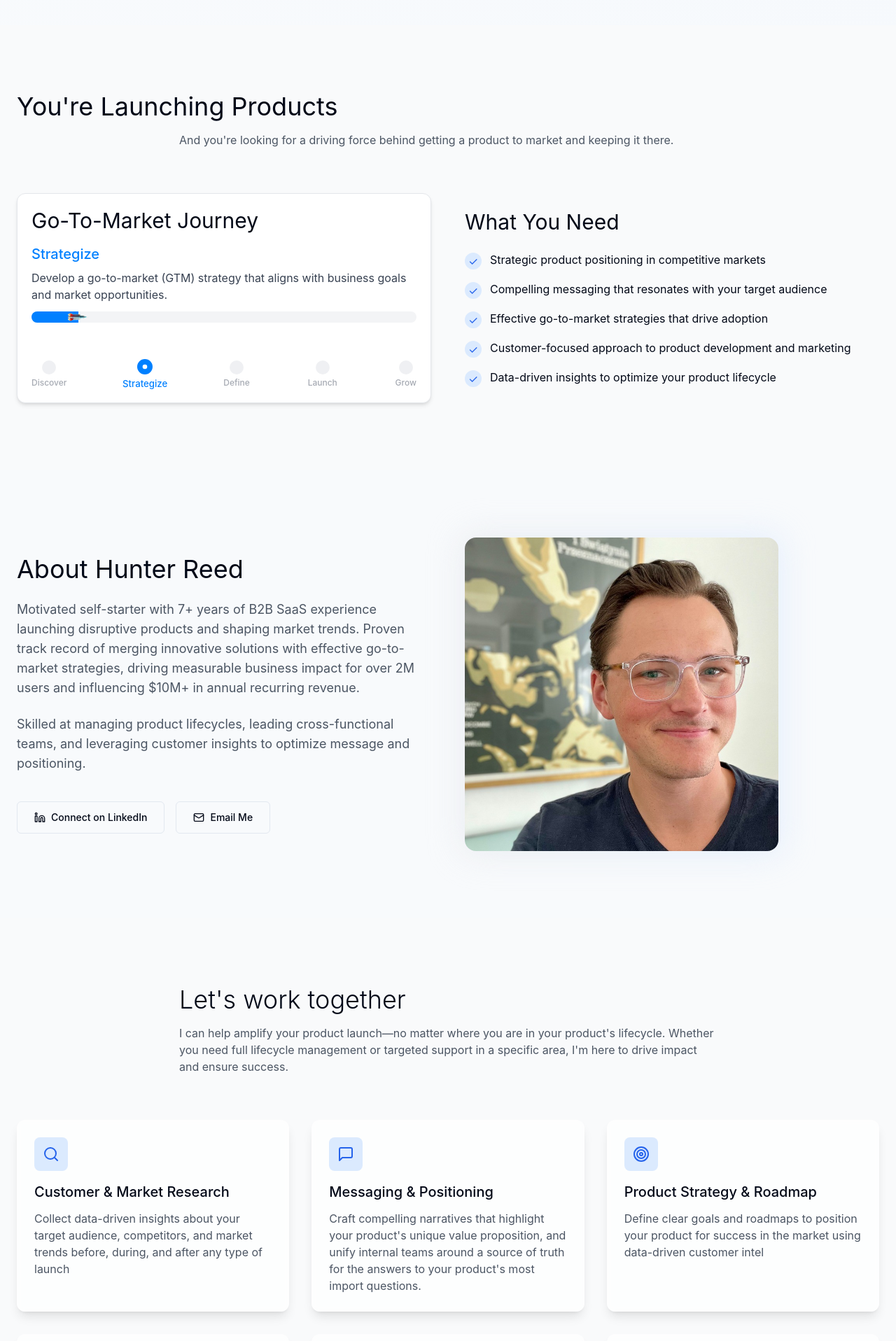
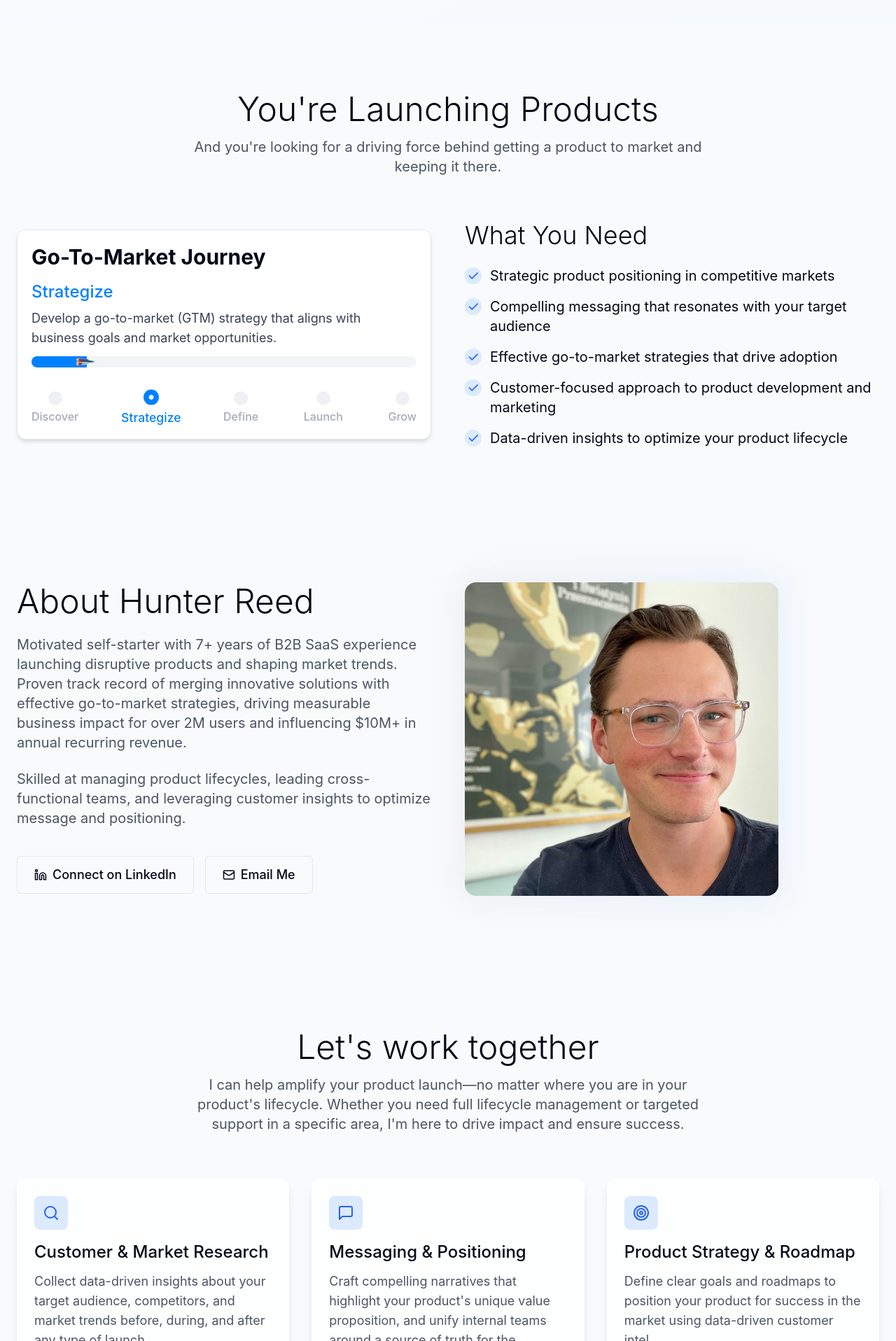
Before and after one commit to ReedInnovate/reedinnovatellc-mainsite, a React (Vite) app: page / in a window 1280 px wide. Shown: the part 764-2680 px from the top of the page at 70% size. Built offline with nearby package versions, Linux system fonts and the light colour scheme; a web font is replaced by a local one.

Commit message:
Reverted to edit edt-531dc16c-96d7-4029-952d-cc1d5d50a9ab: "Increase section title/description size
Increase the font size of the title and description in the You, Me, Together, and Contact sections."

```diff
--- a/src/components/NavBar.tsx
+++ b/src/components/NavBar.tsx
@@ -74,7 +74,7 @@ const NavBar = () => {
               <li key={link.name}>
                 <a
                   href={link.href}
-                  className="block py-2 text-gray-700 hover:text-primary transition-colors text-lg font-medium"
+                  className="block py-2 text-gray-700 hover:text-primary transition-colors"
                   onClick={() => setMenuOpen(false)}
                 >
                   {link.name}
--- a/src/components/sections/AboutSection.tsx
+++ b/src/components/sections/AboutSection.tsx
@@ -1,28 +1,39 @@
+
 import AnimatedSection from '@/components/AnimatedSection';
 import Button from '@/components/Button';
 import { Linkedin, Mail } from 'lucide-react';
+
 const AboutSection = () => {
-  return <AnimatedSection id="me" className="py-16 md:py-24">
+  return (
+    <AnimatedSection id="me" className="py-16 md:py-24">
       <div className="container mx-auto px-4 md:px-6">
         <div className="grid grid-cols-1 lg:grid-cols-2 gap-8 md:gap-12 items-center">
           <div className="space-y-4 md:space-y-6 order-2 lg:order-1">
-            <h2 className="section-title md:text-4xl lg:text-left text-left text-4xl font-normal">About Hunter Reed</h2>
-            <p className="text-gray-600 leading-relaxed font-normal md:text-lg text-base">
+            <h2 className="section-title text-4xl md:text-5xl text-center lg:text-left">About Hunter Reed</h2>
+            <p className="text-gray-600 leading-relaxed text-lg md:text-xl">
               Motivated self-starter with 7+ years of B2B SaaS experience launching disruptive products and shaping market trends. Proven track record of merging innovative solutions with effective go-to-market strategies, driving measurable business impact for over 2M users and influencing $10M+ in annual recurring revenue.
             </p>
-            <p className="text-gray-600 leading-relaxed font-normal md:text-lg text-base">
+            <p className="text-gray-600 leading-relaxed text-lg md:text-xl">
               Skilled at managing product lifecycles, leading cross-functional teams, and leveraging customer insights to optimize message and positioning.
             </p>
             <div className="pt-4 flex flex-wrap justify-center lg:justify-start gap-4">
-              <a href="https://www.linkedin.com/in/hunterjreed" target="_blank" rel="noopener noreferrer" className="inline-flex items-center">
-                <Button variant="outline" className="flex items-center gap-2 text-sm">
-                  <Linkedin size={16} />
+              <a
+                href="https://www.linkedin.com/in/hunterjreed"
+                target="_blank"
+                rel="noopener noreferrer"
+                className="inline-flex items-center"
+              >
+                <Button variant="outline" className="flex items-center gap-2 text-base md:text-lg">
+                  <Linkedin size={18} />
                   Connect on LinkedIn
                 </Button>
               </a>
-              <a href="mailto:hunter@reedinnovate.com" className="inline-flex items-center">
-                <Button variant="outline" className="flex items-center gap-2 text-sm">
-                  <Mail size={16} />
+              <a
+                href="mailto:hunter@reedinnovate.com"
+                className="inline-flex items-center"
+              >
+                <Button variant="outline" className="flex items-center gap-2 text-base md:text-lg">
+                  <Mail size={18} />
                   Email Me
                 </Button>
               </a>
@@ -31,11 +42,17 @@ const AboutSection = () => {
           <div className="relative order-1 lg:order-2 mx-auto lg:mx-0 max-w-sm lg:max-w-md">
             <div className="absolute -inset-1 bg-gradient-to-r from-gray-200 to-blue-100 rounded-2xl blur-xl opacity-70"></div>
             <div className="relative aspect-square w-full overflow-hidden rounded-2xl">
-              <img src="/lovable-uploads/1deb589d-a34d-48c8-afae-6d2c8bc0d31c.png" alt="Hunter Reed" className="h-full w-full object-cover" />
+              <img
+                src="/lovable-uploads/1deb589d-a34d-48c8-afae-6d2c8bc0d31c.png"
+                alt="Hunter Reed"
+                className="h-full w-full object-cover"
+              />
             </div>
           </div>
         </div>
       </div>
-    </AnimatedSection>;
+    </AnimatedSection>
+  );
 };
+
 export default AboutSection;
--- a/src/components/sections/WorkingTogetherSection.tsx
+++ b/src/components/sections/WorkingTogetherSection.tsx
@@ -1,73 +1,103 @@
+
 import AnimatedSection from '@/components/AnimatedSection';
-import { Search, MessageSquare, Target, ArrowUpRight, Rocket, ScrollText, Zap, BarChart3, PenTool } from 'lucide-react';
-const serviceItems = [{
+import {
+  Search,
+  MessageSquare,
+  Target,
+  ArrowUpRight,
+  Rocket,
+  ScrollText,
+  Zap,
+  BarChart3,
+  PenTool
+} from 'lucide-react';
+
+const serviceItems = [
+  {
     title: "Customer & Market Research",
     description: "Collect data-driven insights about your target audience, competitors, and market trends before, during, and after any type of launch",
     delay: 0,
     icon: <Search className="text-blue-600" />
-}, {
+  },
+  {
     title: "Messaging & Positioning",
     description: "Craft compelling narratives that highlight your product's unique value proposition, and unify internal teams around a source of truth for the answers to your product's most import questions.",
     delay: 100,
     icon: <MessageSquare className="text-blue-600" />
-}, {
+  },
+  {
     title: "Product Strategy & Roadmap",
     description: "Define clear goals and roadmaps to position your product for success in the market using data-driven customer intel",
     delay: 200,
     icon: <Target className="text-blue-600" />
-}, {
+  },
+  {
     title: "Go-to-Market Strategy",
     description: "Implement strategy covering market research & target audience, value proposition & positioning, distribution & sales channels, marketing & demand generation, customer experience & retention, measurement & optimization.",
     delay: 300,
     icon: <ArrowUpRight className="text-blue-600" />
-}, {
+  },
+  {
     title: "Product Launch Management",
     description: "Whether a small-scale feature update or a full-blown new product, coordinate cross-functional launch efforts to ensure successful product introductions.",
     delay: 400,
     icon: <Rocket className="text-blue-600" />
-}, {
+  },
+  {
     title: "Content Marketing",
     description: "Create anything from blogs, whitepapers, and case studies to social media posts, product guides, sales one-pagers, and more",
     delay: 500,
     icon: <ScrollText className="text-blue-600" />
-}, {
+  },
+  {
     title: "Content Automation",
     description: "Harness and implement emerging AI technologies to automate content creation, increase throughput, and improve performance.",
     delay: 600,
     icon: <Zap className="text-blue-600" />
-}, {
+  },
+  {
     title: "Strategic Project Management",
     description: "Effectively plan, manage, and report on any strategic or special project linked to business objectives and key results.",
     delay: 700,
     icon: <BarChart3 className="text-blue-600" />
-}, {
+  },
+  {
     title: "Growth Strategy",
     description: "Identify opportunities to scale adoption, drive engagement, build pipeline, and expand your product's market presence.",
     delay: 800,
     icon: <PenTool className="text-blue-600" />
-}];
+  }
+];
+
 const WorkingTogetherSection = () => {
-  return <AnimatedSection id="together" className="bg-gray-50 py-16 md:py-24">
+  return (
+    <AnimatedSection id="together" className="bg-gray-50 py-16 md:py-24">
       <div className="container mx-auto px-4 md:px-6">
         <div className="max-w-3xl mx-auto text-center mb-10 md:mb-16">
-          <h2 className="section-title md:text-4xl text-4xl text-left">Let's work together</h2>
-          <p className="section-description mx-auto md:text-base text-base text-left">
+          <h2 className="section-title text-4xl md:text-5xl">Let's work together</h2>
+          <p className="section-description mx-auto text-lg md:text-xl">
             I can help amplify your product launch—no matter where you are in your product's lifecycle. Whether you need full lifecycle management or targeted support in a specific area, I'm here to drive impact and ensure success.
           </p>
         </div>
 
         <div className="grid grid-cols-1 sm:grid-cols-2 lg:grid-cols-3 gap-6 md:gap-8">
-          {serviceItems.map((service, index) => <div key={index} className="glass-panel rounded-xl p-4 md:p-6 hover:shadow-xl transition-all duration-300 transform hover:-translate-y-1" style={{
-          animationDelay: `${service.delay}ms`
-        }}>
+          {serviceItems.map((service, index) => (
+            <div
+              key={index}
+              className="glass-panel rounded-xl p-4 md:p-6 hover:shadow-xl transition-all duration-300 transform hover:-translate-y-1"
+              style={{ animationDelay: `${service.delay}ms` }}
+            >
               <div className="h-10 w-10 md:h-12 md:w-12 rounded-lg bg-blue-100 flex items-center justify-center mb-3 md:mb-4">
                 {service.icon}
               </div>
-              <h3 className="text-lg md:text-xl font-medium mb-2 md:mb-3">{service.title}</h3>
-              <p className="text-gray-600 text-sm md:text-base">{service.description}</p>
-            </div>)}
+              <h3 className="text-xl md:text-2xl font-medium mb-2 md:mb-3">{service.title}</h3>
+              <p className="text-gray-600 text-base md:text-lg">{service.description}</p>
+            </div>
+          ))}
         </div>
       </div>
-    </AnimatedSection>;
+    </AnimatedSection>
+  );
 };
+
 export default WorkingTogetherSection;
--- a/src/components/sections/YouSection.tsx
+++ b/src/components/sections/YouSection.tsx
@@ -1,32 +1,45 @@
+
 import AnimatedSection from '@/components/AnimatedSection';
 import { useState, useEffect } from 'react';
 import { cn } from '@/lib/utils';
+
 type Stage = 'discover' | 'strategize' | 'define' | 'launch' | 'grow';
+
 interface StageInfo {
   title: Stage;
   description: string;
 }
-const stages: StageInfo[] = [{
+
+const stages: StageInfo[] = [
+  {
     title: 'discover',
     description: 'Gather insights to understand the market, customers, and competitive landscape.'
-}, {
+  },
+  {
     title: 'strategize',
     description: 'Develop a go-to-market (GTM) strategy that aligns with business goals and market opportunities.'
-}, {
+  },
+  {
     title: 'define',
     description: 'Craft and refine messaging, positioning, and assets for a compelling launch.'
-}, {
+  },
+  {
     title: 'launch',
     description: 'Execute the go-to-market plan and introduce the product to the target audience.'
-}, {
+  },
+  {
     title: 'grow',
     description: 'Drive ongoing adoption, retention, and expansion.'
-}];
+  }
+];
+
 const YouSection = () => {
   const [currentStage, setCurrentStage] = useState<Stage>('discover');
   const [progress, setProgress] = useState(0);
+
   useEffect(() => {
     const stageIndex = stages.findIndex(s => s.title === currentStage);
+
     const interval = setInterval(() => {
       setProgress(prev => {
         if (prev >= 100) {
@@ -41,12 +54,15 @@ const YouSection = () => {
 
     return () => clearInterval(interval);
   }, [currentStage]);
+
   const stageInfo = stages.find(s => s.title === currentStage) || stages[0];
-  return <AnimatedSection id="you" className="bg-gray-50 py-16 md:py-24">
+
+  return (
+    <AnimatedSection id="you" className="bg-gray-50 py-16 md:py-24">
       <div className="container mx-auto px-4 md:px-6">
         <div className="text-center mb-10 md:mb-16">
-          <h2 className="section-title md:text-4xl font-normal text-4xl text-left">You're Launching Products</h2>
-          <p className="section-description mx-auto md:text-base font-normal text-base text-left">
+          <h2 className="section-title text-4xl md:text-5xl">You're Launching Products</h2>
+          <p className="section-description mx-auto text-center text-lg md:text-xl">
             And you're looking for a driving force behind getting a product to market and keeping it there.
           </p>
         </div>
@@ -55,59 +71,97 @@ const YouSection = () => {
           <div className="order-2 lg:order-1">
             <div className="h-auto md:h-[300px] w-full mx-auto border border-gray-200 rounded-xl overflow-hidden shadow-md bg-white p-4 md:p-5">
               <div className="flex flex-col h-full">
-                <h3 className="mb-4 font-normal md:text-3xl text-xl">Go-To-Market Journey</h3>
+                <h3 className="text-2xl md:text-3xl font-bold mb-4">Go-To-Market Journey</h3>
 
                 {/* Current Stage Featured Display */}
                 <div className="mb-6">
-                  <h4 className="text-lg md:text-xl font-medium capitalize text-primary mb-2">
+                  <h4 className="text-xl md:text-2xl font-medium capitalize text-primary mb-2">
                     {currentStage}
                   </h4>
-                  <p className="text-sm md:text-base text-gray-700">
+                  <p className="text-base md:text-lg text-gray-700">
                     {stageInfo.description}
                   </p>
                   <div className="h-3 md:h-4 bg-gray-100 rounded-full mt-3 overflow-hidden relative">
-                    <div className="h-full bg-primary transition-all duration-200" style={{
-                    width: `${progress}%`
-                  }} />
+                    <div
+                      className="h-full bg-primary transition-all duration-200"
+                      style={{ width: `${progress}%` }}
+                    />
                     {/* Custom rocket image that moves with the progress */}
-                    <div className="absolute top-1/2 transition-all duration-200" style={{
+                    <div
+                      className="absolute top-1/2 transition-all duration-200"
+                      style={{
                         left: `${progress}%`,
                         transform: `translateX(-50%) translateY(-50%)`,
                         height: '30px',
                         width: '24px'
-                  }}>
-                      <img src="/lovable-uploads/ac00de8e-a6b4-4788-aad3-5c221ef66148.png" alt="Rocket" className="h-full w-full object-contain rotate-90" />
+                      }}
+                    >
+                      <img
+                        src="/lovable-uploads/ac00de8e-a6b4-4788-aad3-5c221ef66148.png"
+                        alt="Rocket"
+                        className="h-full w-full object-contain rotate-90"
+                      />
                     </div>
                   </div>
                 </div>
 
                 {/* Stage Indicators */}
                 <div className="flex justify-between items-center mt-auto">
-                  {stages.map(stage => <div key={stage.title} className={cn("flex flex-col items-center transition-all duration-300", stage.title === currentStage ? "scale-110" : "opacity-60")}>
-                      <div className={cn("w-4 h-4 md:w-5 md:h-5 rounded-full flex items-center justify-center mb-1", stage.title === currentStage ? "bg-primary" : "bg-gray-200")}>
-                        {stage.title === currentStage && <div className="w-1 h-1 md:w-1.5 md:h-1.5 bg-white rounded-full" />}
+                  {stages.map(stage => (
+                    <div
+                      key={stage.title}
+                      className={cn(
+                        "flex flex-col items-center transition-all duration-300",
+                        stage.title === currentStage ? "scale-110" : "opacity-60"
+                      )}
+                    >
+                      <div
+                        className={cn(
+                          "w-4 h-4 md:w-5 md:h-5 rounded-full flex items-center justify-center mb-1",
+                          stage.title === currentStage ? "bg-primary" : "bg-gray-200"
+                        )}
+                      >
+                        {stage.title === currentStage && (
+                          <div className="w-1 h-1 md:w-1.5 md:h-1.5 bg-white rounded-full" />
+                        )}
                       </div>
-                      <span className={cn("text-[0.65rem] md:text-xs font-medium capitalize", stage.title === currentStage ? "text-primary" : "text-gray-500")}>
+                      <span
+                        className={cn(
+                          "text-sm md:text-base font-medium capitalize",
+                          stage.title === currentStage ? "text-primary" : "text-gray-500"
+                        )}
+                      >
                         {stage.title}
                       </span>
-                    </div>)}
+                    </div>
+                  ))}
                 </div>
               </div>
             </div>
           </div>
           <div className="space-y-4 md:space-y-6 order-1 lg:order-2">
-            <h3 className="text-2xl font-normal md:text-3xl text-left">What You Need</h3>
-            <ul className="space-y-3 md:space-y-4 text-sm md:text-base">
-              {["Strategic product positioning in competitive markets", "Compelling messaging that resonates with your target audience", "Effective go-to-market strategies that drive adoption", "Customer-focused approach to product development and marketing", "Data-driven insights to optimize your product lifecycle"].map((item, index) => <li key={index} className="flex items-start">
+            <h3 className="text-3xl md:text-4xl font-light">What You Need</h3>
+            <ul className="space-y-3 md:space-y-4 text-lg md:text-xl">
+              {[
+                "Strategic product positioning in competitive markets",
+                "Compelling messaging that resonates with your target audience",
+                "Effective go-to-market strategies that drive adoption",
+                "Customer-focused approach to product development and marketing",
+                "Data-driven insights to optimize your product lifecycle"
+              ].map((item, index) => (
+                <li key={index} className="flex items-start">
                   <span className="inline-flex items-center justify-center h-5 w-5 md:h-6 md:w-6 rounded-full bg-blue-100 text-blue-600 mr-3 mt-0.5 flex-shrink-0">
                     ✓
                   </span>
-                  <span className="font-normal text-base text-left">{item}</span>
-                </li>)}
+                  <span>{item}</span>
+                </li>
+              ))}
             </ul>
           </div>
         </div>
       </div>
-    </AnimatedSection>;
+    </AnimatedSection>
+  );
 };
+
 export default YouSection;
--- a/src/pages/Index.tsx
+++ b/src/pages/Index.tsx
@@ -1,66 +1,27 @@
 
-import { useEffect, lazy, Suspense } from 'react';
+import { useEffect } from 'react';
 import NavBar from '@/components/NavBar';
 import HeroSection from '@/components/sections/HeroSection';
-
-// Lazy load non-critical sections
-const YouSection = lazy(() => import('@/components/sections/YouSection'));
-const AboutSection = lazy(() => import('@/components/sections/AboutSection'));
-const WorkingTogetherSection = lazy(() => import('@/components/sections/WorkingTogetherSection'));
-const ContactSection = lazy(() => import('@/components/sections/ContactSection'));
-const FooterSection = lazy(() => import('@/components/sections/FooterSection'));
+import YouSection from '@/components/sections/YouSection';
+import AboutSection from '@/components/sections/AboutSection';
+import WorkingTogetherSection from '@/components/sections/WorkingTogetherSection';
+import ContactSection from '@/components/sections/ContactSection';
+import FooterSection from '@/components/sections/FooterSection';
 
 const Index = () => {
   useEffect(() => {
     document.title = 'Reed Innovate - Product Marketing Consulting';
-
-    // Mobile viewport height fix
-    const setMobileHeight = () => {
-      const vh = window.innerHeight * 0.01;
-      document.documentElement.style.setProperty('--vh', `${vh}px`);
-    };
-
-    setMobileHeight();
-    window.addEventListener('resize', setMobileHeight);
-
-    // Preconnect to external domains for faster loading
-    const preconnectLinks = [
-      'https://fonts.gstatic.com',
-      'https://app.smartsheet.com'
-    ];
-
-    preconnectLinks.forEach(url => {
-      const link = document.createElement('link');
-      link.rel = 'preconnect';
-      link.href = url;
-      link.crossOrigin = 'anonymous';
-      document.head.appendChild(link);
-    });
-
-    return () => {
-      window.removeEventListener('resize', setMobileHeight);
-    };
   }, []);
 
   return (
     <div className="min-h-screen">
       <NavBar />
       <HeroSection />
-      <Suspense fallback={<div className="py-16 md:py-24 bg-gray-50"></div>}>
-        <YouSection />
-      </Suspense>
-      <Suspense fallback={<div className="py-16 md:py-24"></div>}>
-        <AboutSection />
-      </Suspense>
-      <Suspense fallback={<div className="py-16 md:py-24 bg-gray-50"></div>}>
-        <WorkingTogetherSection />
-      </Suspense>
-      <Suspense fallback={<div className="py-16 md:py-24"></div>}>
-        <ContactSection />
-      </Suspense>
-      <Suspense fallback={<div className="py-8 md:py-12 bg-gray-50"></div>}>
-        <FooterSection />
-      </Suspense>
+      <YouSection />
+      <AboutSection />
+      <WorkingTogetherSection />
+      <ContactSection />
+      <FooterSection />
     </div>
   );
 };
```
Also changed, not shown: src/App.css (+41 -1 lines), src/components/sections/ContactSection.tsx (+9 -28 lines), src/components/sections/HeroSection.tsx (+14 -7 lines). Lines whose indentation alone changed are shown as unchanged.
